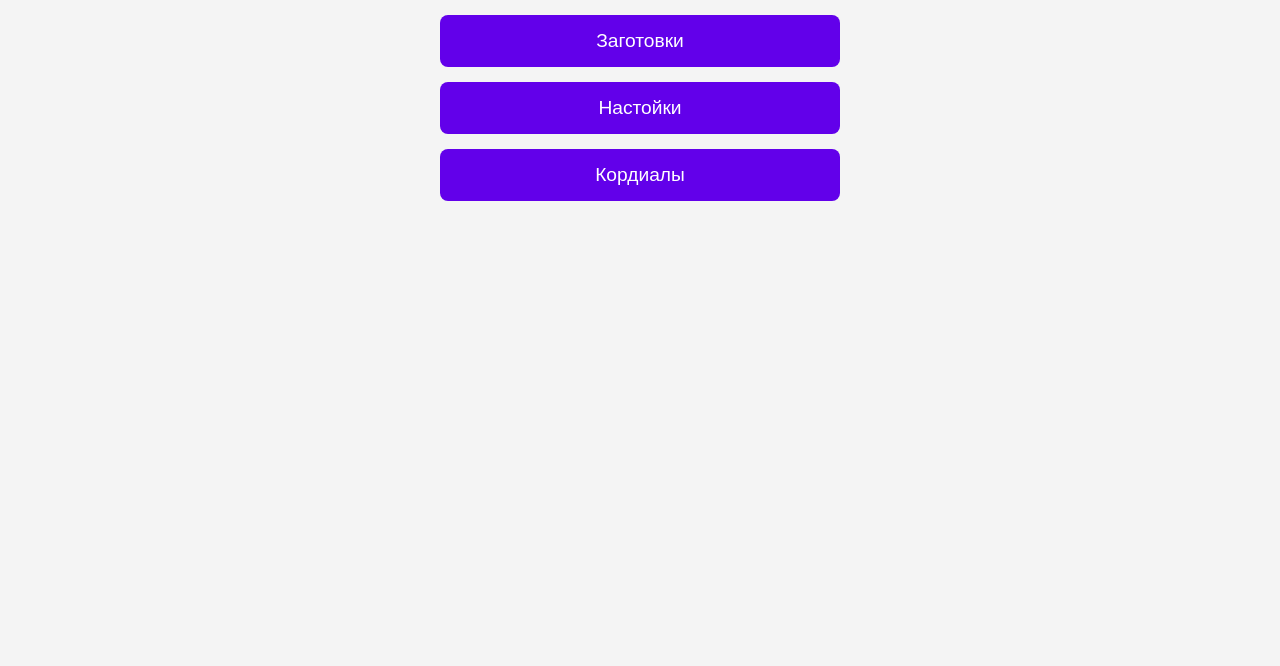
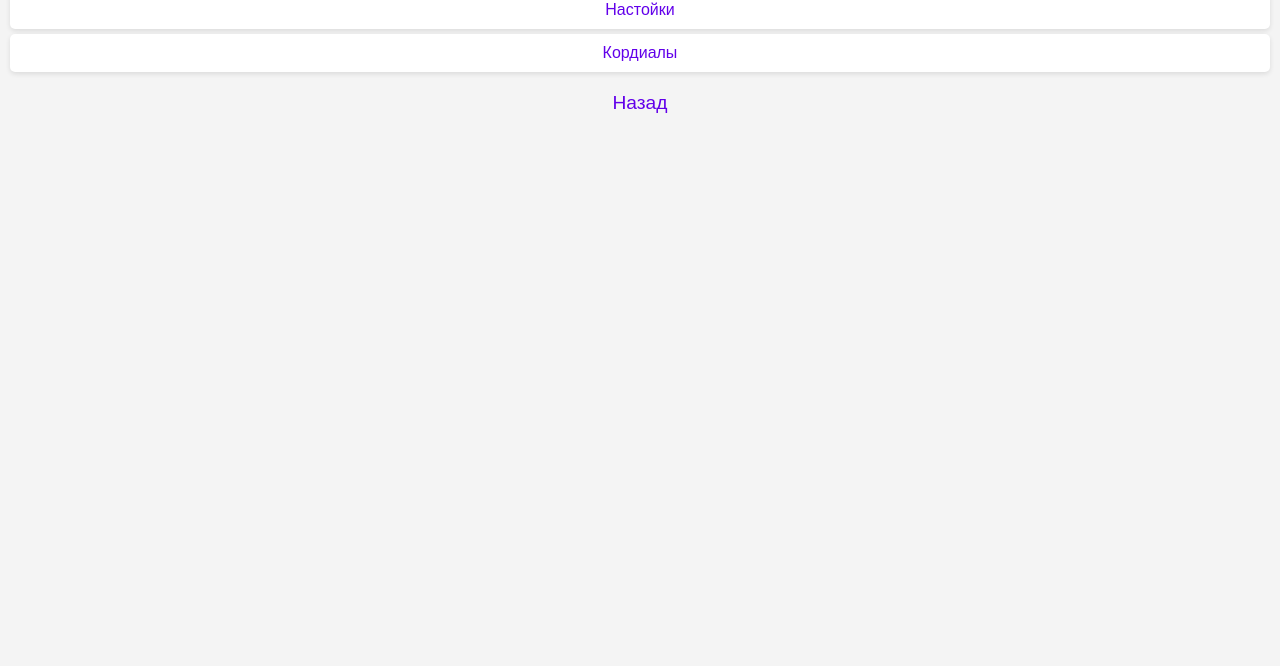
Before and after one commit to Sergey51000s/TexBar, a website: page zagotowki.html in a window 1280 px wide. Shown: the part 134-800 px from the top of the page. Drawn offline with Linux system fonts and the light colour scheme.

```diff
--- a/zagotowki.html
+++ b/zagotowki.html
@@ -5,78 +5,101 @@
     <meta name="viewport" content="width=device-width, initial-scale=1.0">
     <title>Заготовки</title>
     <style>
+        * {
+            margin: 0;
+            padding: 0;
+            box-sizing: border-box;
+        }
+
         body {
             font-family: Arial, sans-serif;
-            margin: 0;
-            padding: 0;
             display: flex;
             flex-direction: column;
             align-items: center;
             min-height: 100vh;
             background-color: #f4f4f4;
+            width: 100%;
+            overflow-x: hidden;
         }
+
         h1 {
             font-size: 2rem;
             color: #333;
             margin: 20px 0;
             text-align: center;
         }
-        .category-container {
-            display: flex;
-            flex-direction: column;
-            gap: 15px;
-            width: 90%;
-            max-width: 400px;
+
+        .content {
+            width: 100%;
+            max-width: 100%;
+            padding: 0 10px;
         }
-        .back-button-container {
-            width: 90%;
-            max-width: 400px;
-            margin: 10px 0;
-        }
-        a {
-            text-decoration: none;
+
+        ul {
+            list-style: none;
             width: 100%;
         }
-        button {
-            padding: 15px;
+
+        li {
+            padding: 10px;
+            margin: 5px 0;
+            background-color: #fff;
+            border-radius: 5px;
+            box-shadow: 0 2px 5px rgba(0, 0, 0, 0.1);
+            text-align: center;
+        }
+
+        a {
+            color: #6200ea;
+            text-decoration: none;
+        }
+
+        a:hover {
+            text-decoration: underline;
+        }
+
+        .back-link {
+            margin: 20px 0;
+            text-align: center;
+        }
+
+        .back-link a {
+            color: #6200ea;
             font-size: 1.2rem;
-            border: none;
-            border-radius: 8px;
-            background-color: #6200ea;
-            color: white;
-            cursor: pointer;
-            transition: background-color 0.3s;
-            width: 100%;
         }
-        button:hover {
-            background-color: #3700b3;
-        }
-        .back-button {
-            background-color: #757575;
-        }
-        .back-button:hover {
-            background-color: #616161;
-        }
-        @media (max-width: 600px) {
+
+        @media (max-width: 412px) {
             h1 {
                 font-size: 1.5rem;
+                margin: 15px 0;
             }
-            button {
+
+            li {
+                padding: 8px;
+                font-size: 0.9rem;
+            }
+
+            .back-link a {
                 font-size: 1rem;
-                padding: 12px;
+            }
+
+            .content {
+                padding: 0 5px;
             }
         }
     </style>
 </head>
 <body>
-    <div class="back-button-container">
-        <a href="index.html"><button class="back-button">Назад</button></a>
-    </div>
     <h1>Заготовки</h1>
-    <div class="category-container">
-        <a href="Заготовки/Заготовки/index.html"><button>Заготовки</button></a>
-        <a href="Заготовки/Настойки/index.html"><button>Настойки</button></a>
-        <a href="Заготовки/Кордиалы/index.html"><button>Кордиалы</button></a>
+    <div class="content">
+        <ul>
+            <li><a href="Заготовки/Заготовки/index.html">Заготовки</a></li>
+            <li><a href="Заготовки/Настойки/index.html">Настойки</a></li>
+            <li><a href="Заготовки/Кордиалы/index.html">Кордиалы</a></li>
+        </ul>
+        <div class="back-link">
+            <a href="index.html">Назад</a>
+        </div>
     </div>
 </body>
 </html>
```
Also changed, not shown: Заготовки/Заготовки/index.html (+1 -7 lines).
